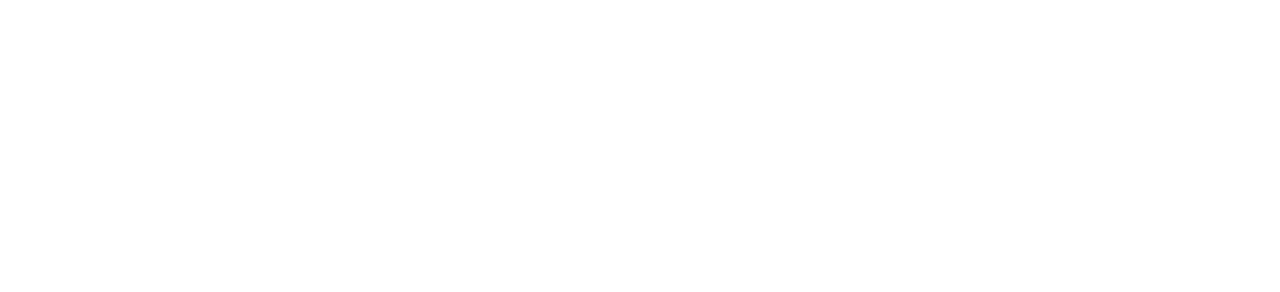
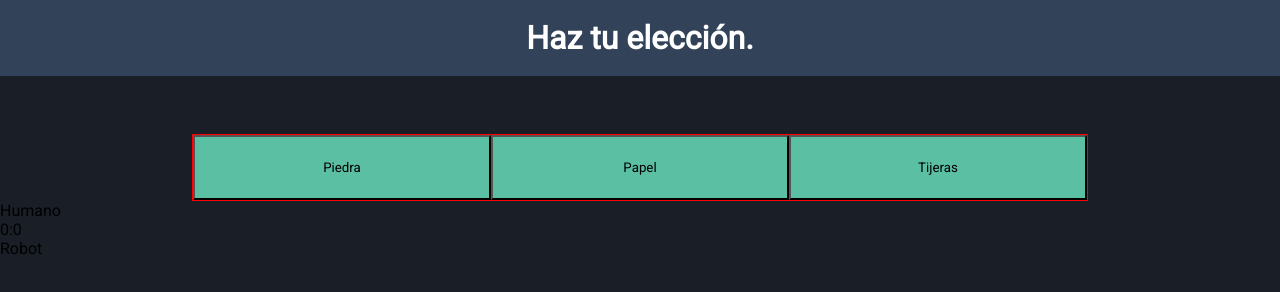
Before and after one commit to Nagazukox/piedrapapeltijeras, a plain HTML site: page index.html in a window 1280 px wide. Drawn offline with Linux system fonts and the light colour scheme.

Commit message:
Primera versión, estilo incompleto

```diff
--- a/index.html
+++ b/index.html
@@ -5,8 +5,30 @@
     <meta http-equiv="X-UA-Compatible" content="IE=edge">
     <meta name="viewport" content="width=device-width, initial-scale=1.0">
     <title>Piedra Papel Tijeras!</title>
+    <link rel="stylesheet" href="styles.css">
 </head>
 <body>
+
+    <div class="contenido">
+        <header class="titulo">
+            <h1>Haz tu elección.</h1>
+        </header>
+
+        <div class="botones">
+
+            <button id="piedra">Piedra</button>
+            <button id="papel">Papel</button>
+            <button id="tijeras">Tijeras</button>
+
+        </div>
+
+        <div class="resultados">
+            <p>Humano</p>
+            <p id="puntos"> 0:0 </p>
+            <p>Robot</p>
+        </div>
+
+    </div>
 
     <script src="script.js"></script>
 </body>
--- a/script.js
+++ b/script.js
@@ -1,46 +1,59 @@
+//CPU Elige número random entre 1 y 3 y devuelve 1=piedra 2=papel 3=tijeras
 function getComputerChoice() {
 
     let choice = Math.floor(Math.random() *3) +1;
     console.log(choice);
 
     if (choice == 1) {
+        console.log("cpu elige piedra");
         return("piedra");
     } else if (choice == 2) {
+        console.log("cpu elige papel");
         return("papel");
     } else {
+        console.log("cpu elige tijeras");
         return("tijeras");
     }
 
 }
 
+//Comienza juego con parámetro de jugador y elección de cpu, compara y da resultados
 function playRound(playerSelection, computerSelection) {
 
     let player = playerSelection.toLowerCase();
     let cpu = computerSelection.toLowerCase();
 
     if (player == "piedra" && cpu == "piedra" || player == "papel" && cpu == "papel" || player == "tijeras" && cpu == "tijeras") {
+        console.log("empate");
         return 1; //Empate
     } else if (player == "piedra" && cpu == "papel" || player == "papel" && cpu == "tijeras" || player == "tijeras" && cpu == "piedra") {
+        console.log("cpu gana");
         return 2; //CPU Gana
     } else  {
+        console.log("ganaste");
         return 3; //JUGADOR gana
     }
 
 }
 
+
+//Función de juego *OUTDATED*
+/*
 function game() {
 
     let playerScore = 0, cpuScore = 0;
     let player, cpu = "";
     let winner = 0;
+
     console.log("¡Empecemos el juego!");
 
-    for(i = 1; i <= 5; i++) {
+        input = prompt("Escribe tu elección (Piedra, papel o tijeras): ");
 
-        input = prompt("Escribe tu elección (Piedra, papel o tijeras): ");
         player = input.toLowerCase();
         cpu = getComputerChoice();
+
         console.log("CPU elige "+ cpu);
+
         winner = playRound(player,cpu);
 
         if (winner == 1) {
@@ -55,8 +68,6 @@ function game() {
         console.log("Player: " + playerScore);
         console.log ("CPU: " + cpuScore);
 
-    }
-
     //Ganador
     if (playerScore > cpuScore) {
         console.log("¡Jugador gana con " + playerScore + " puntos!");
@@ -67,3 +78,28 @@ function game() {
     }
 
 }
+*/
+
+//Botones de juego
+const piedra = document.querySelector('#piedra');
+const papel = document.querySelector('#papel');
+const tijeras = document.querySelector('#tijeras');
+
+//Eventos de botón
+piedra.addEventListener("click", () => {
+
+    playRound("piedra",getComputerChoice());
+
+});
+
+papel.addEventListener("click", () => {
+
+    playRound("piedpapelra",getComputerChoice());
+
+});
+
+tijeras.addEventListener("click", () => {
+
+    playRound("tijeras",getComputerChoice());
+
+});
--- /dev/null
+++ b/styles.css
@@ -0,0 +1,41 @@
+@import url('https://fonts.googleapis.com/css2?family=Roboto&display=swap');
+
+* {
+    background-color: #1A1E26;
+    font-family: 'Roboto', sans-serif, Arial;
+    margin: 0px;
+}
+
+.contenido {
+    display: flex;
+    flex-direction: column;
+}
+
+header {
+    background-color: #324359;
+    padding-top: 1.5%;
+
+}
+
+header h1 {
+    background-color: #324359;
+    margin-bottom: 1.5%;
+    text-align: center;
+    color: white;
+}
+
+.botones {
+    display: flex;
+    justify-content: space-around;
+    border: 1px solid    red;
+    margin-right: 15%;
+    margin-left: 15%;
+    margin-top: 4.5%;
+}
+
+button {
+    box-shadow: none;
+    width: 350px;
+    height: 65px;
+    background-color: #5ABFA3;
+}
```
